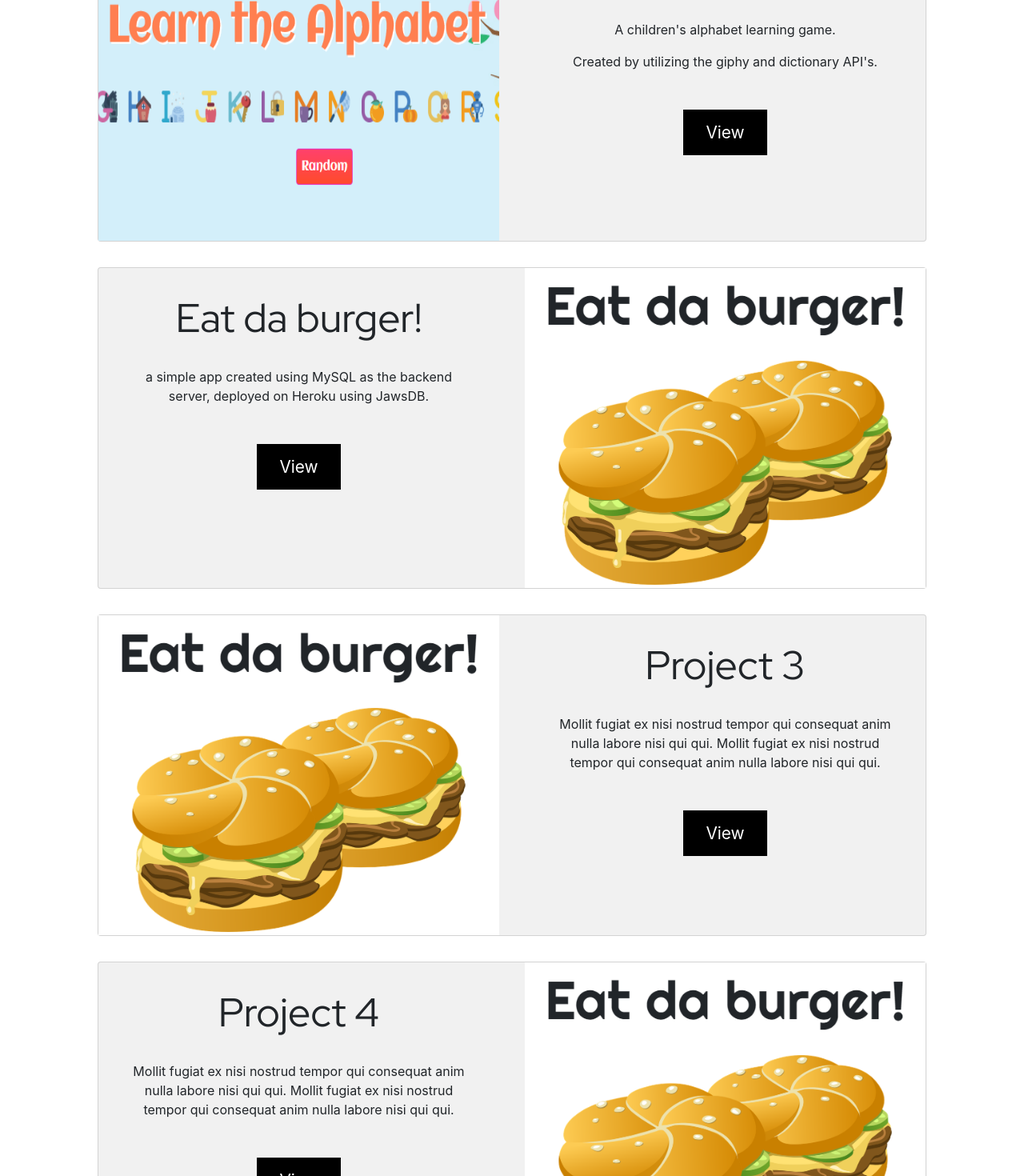
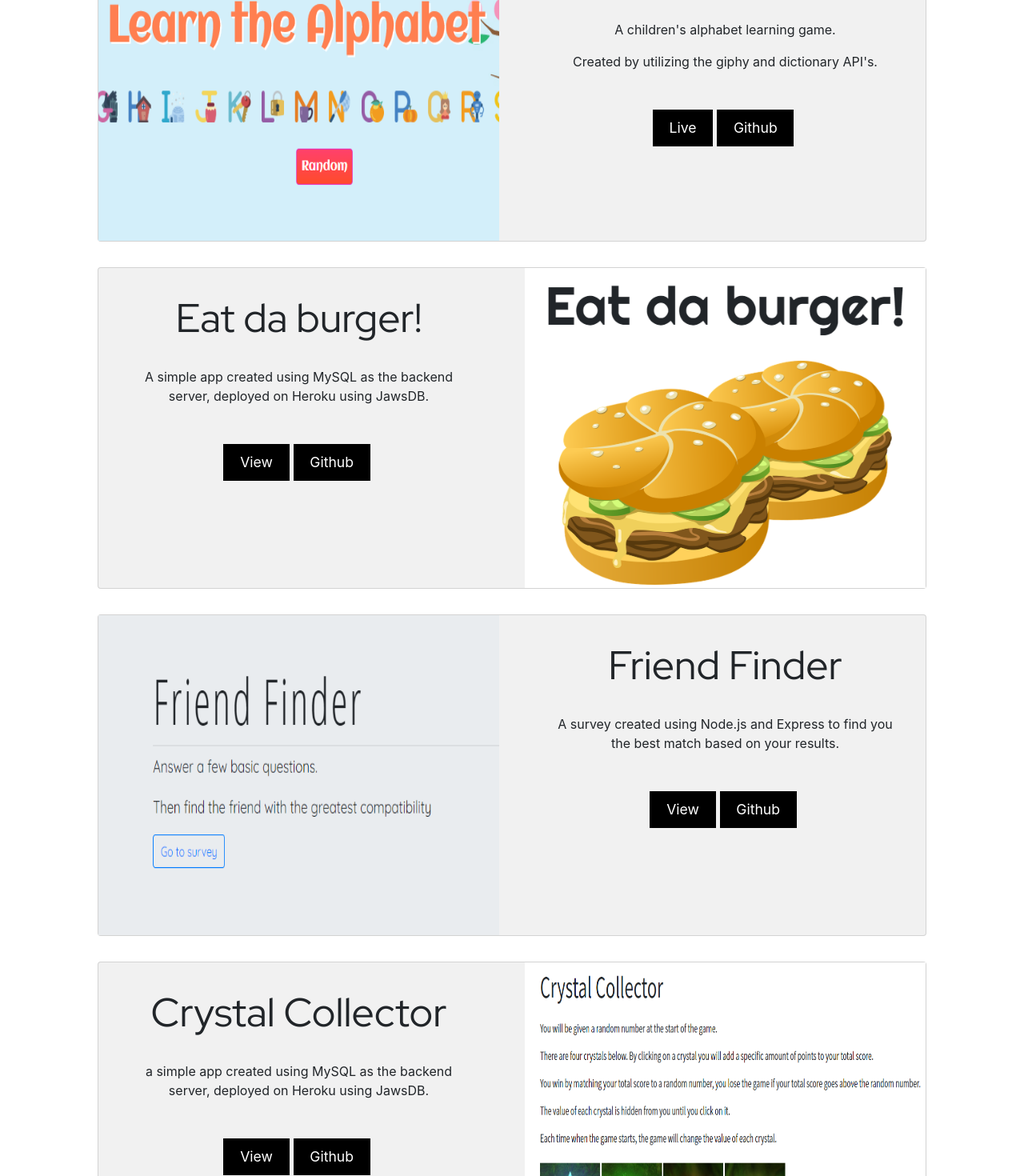
Before and after one commit to baysik/react-portfolio, a React (Create React App) app in the folder portfolio/: page /portfolio in a window 1280 px wide. Shown: the part 520-1990 px from the top of the page at 80% size. Built offline with nearby package versions, Linux system fonts and the light colour scheme.

Commit message:
added links on portfolio page

```diff
--- a/portfolio/src/components/Portfolio-AoS/Portfolio.js
+++ b/portfolio/src/components/Portfolio-AoS/Portfolio.js
@@ -1,17 +1,20 @@
 import React from "react";
 import burger from "../../image/eattheburger.png";
 import alphabet from "../../image/alphabet.png";
+import friendfinder from "../../image/friendfinder.png";
+import crystalcollector from "../../image/crystal collector.png";
 import "./style.css";
 
 export default function Portfolio() {
   return (
     <div>
       <main class="container-aos">
+        {/* card one */}
         <section class="card">
           <img
             src={alphabet}
             className="portfolio-image"
-            alt="alphabet game image"
+            alt="alphabet game"
           ></img>
           <div>
             <h3>Alphabet Game</h3>
@@ -22,16 +25,28 @@ export default function Portfolio() {
               target="_blank"
               class="view-button"
             >
-              View
+              Live
+            </a>
+            <a
+              href="https://github.com/kyleruff1/WDJSChildrensBook"
+              target="_blank"
+              class="view-button"
+            >
+              Github
             </a>
           </div>
         </section>
+        {/* card two */}
         <section class="card" data-aos="fade-left">
-          <img src={burger} className="portfolio-image" alt="burger"></img>
+          <img
+            src={burger}
+            className="portfolio-image"
+            alt="eat da burger"
+          ></img>
           <div>
             <h3>Eat da burger!</h3>
             <p>
-              a simple app created using MySQL as the backend server, deployed
+              A simple app created using MySQL as the backend server, deployed
               on Heroku using JawsDB.
             </p>
             <a
@@ -40,61 +55,65 @@ export default function Portfolio() {
             >
               View
             </a>
-          </div>
-        </section>
-        <section class="card" data-aos="fade-right">
-          <img src={burger} className="portfolio-image" alt="burger"></img>
-          <div>
-            <h3>Project 3</h3>
-            <p>
-              Mollit fugiat ex nisi nostrud tempor qui consequat anim nulla
-              labore nisi qui qui. Mollit fugiat ex nisi nostrud tempor qui
-              consequat anim nulla labore nisi qui qui.
-            </p>
-            <a href="#" class="view-button">
-              View
+            <a
+              href="https://github.com/baysik/eat-da-burger"
+              target="_blank"
+              class="view-button"
+            >
+              Github
             </a>
           </div>
         </section>
+        {/* card 3 */}
         <section class="card" data-aos="fade-left">
-          <img src={burger} className="portfolio-image" alt="burger"></img>
+          <img
+            src={friendfinder}
+            className="portfolio-image"
+            alt="friend finder"
+          ></img>
           <div>
-            <h3>Project 4</h3>
+            <h3>Friend Finder</h3>
             <p>
-              Mollit fugiat ex nisi nostrud tempor qui consequat anim nulla
-              labore nisi qui qui. Mollit fugiat ex nisi nostrud tempor qui
-              consequat anim nulla labore nisi qui qui.
+              A survey created using Node.js and Express to find you the best
+              match based on your results.
             </p>
-            <a href="#" class="view-button">
+            <a
+              href="https://friendfinder-baysik-v2.herokuapp.com/"
+              class="view-button"
+            >
               View
+            </a>
+            <a
+              href="https://github.com/baysik/FriendFinder"
+              target="_blank"
+              class="view-button"
+            >
+              Github
             </a>
           </div>
         </section>
-        <section class="card" data-aos="fade-right">
-          <img src={burger} className="portfolio-image" alt="burger"></img>
+        {/* card four */}
+        <section class="card" data-aos="fade-left">
+          <img
+            src={crystalcollector}
+            className="portfolio-image"
+            alt="crystal collector"
+          ></img>
           <div>
-            <h3>Project 5</h3>
+            <h3>Crystal Collector</h3>
             <p>
-              Mollit fugiat ex nisi nostrud tempor qui consequat anim nulla
-              labore nisi qui qui. Mollit fugiat ex nisi nostrud tempor qui
-              consequat anim nulla labore nisi qui qui.
+              a simple app created using MySQL as the backend server, deployed
+              on Heroku using JawsDB.
             </p>
-            <a href="#" class="view-button">
+            <a href="https://baysik.github.io/unit-4-game/" class="view-button">
               View
             </a>
-          </div>
-        </section>
-        <section class="card" data-aos="fade-left">
-          <img src={burger} className="portfolio-image" alt="burger"></img>
-          <div>
-            <h3>Project 6</h3>
-            <p>
-              Mollit fugiat ex nisi nostrud tempor qui consequat anim nulla
-              labore nisi qui qui. Mollit fugiat ex nisi nostrud tempor qui
-              consequat anim nulla labore nisi qui qui.
-            </p>
-            <a href="#" class="view-button">
-              View
+            <a
+              href="https://github.com/baysik/unit-4-game"
+              target="_blank"
+              class="view-button"
+            >
+              Github
             </a>
           </div>
         </section>
--- a/portfolio/src/components/Portfolio-AoS/style.css
+++ b/portfolio/src/components/Portfolio-AoS/style.css
@@ -52,10 +52,11 @@ h3 {
   color: #fff;
   display: inline-block;
   background: #000;
-  padding: 0.8rem 1.8rem;
+  padding: 0.6rem 1.3rem;
   margin-top: 2rem;
   cursor: pointer;
-  font-size: 1.3rem;
+  font-size: 1.1rem;
+  margin-right: 0.3rem;
 }
 
 .view-button:hover {
```
Also changed, not shown: portfolio/src/image/crystal collector.png (added), portfolio/src/image/friendfinder.png (added).
